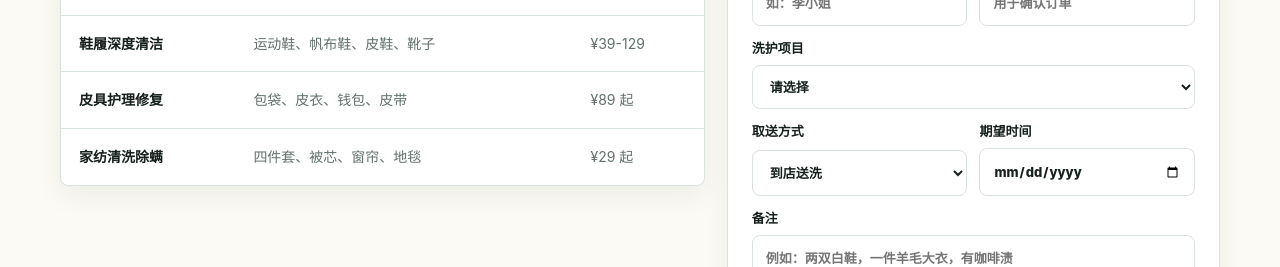
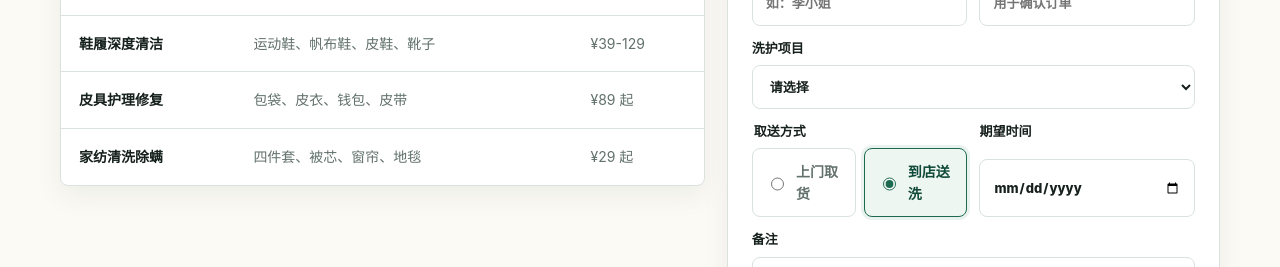
Before and after one commit to sunjianbo-123/cloth-shoe-care, a Next.js app: page / in a window 1280 px wide. Shown: the part 2520-2787 px from the top of the page. Built offline with nearby package versions, Linux system fonts and the light colour scheme.

Commit message:
增加取货方式的选择

```diff
--- a/app/globals.css
+++ b/app/globals.css
@@ -625,6 +625,61 @@ textarea:focus {
   gap: 12px;
 }
 
+.delivery-field {
+  border: 0;
+  padding: 0;
+  margin: 0;
+  min-width: 0;
+}
+
+.delivery-field legend {
+  margin-bottom: 7px;
+  color: var(--ink);
+  font-size: 13px;
+  font-weight: 800;
+}
+
+.delivery-options {
+  display: grid;
+  grid-template-columns: 1fr 1fr;
+  gap: 8px;
+}
+
+.delivery-option {
+  min-height: 48px;
+  display: flex;
+  align-items: center;
+  gap: 9px;
+  padding: 12px 13px;
+  border: 1px solid var(--line);
+  border-radius: 8px;
+  background: #fff;
+  color: var(--muted);
+  cursor: pointer;
+  transition: border-color .18s ease, box-shadow .18s ease, background .18s ease;
+}
+
+.delivery-option input {
+  width: 16px;
+  height: 16px;
+  padding: 0;
+  border-radius: 50%;
+  accent-color: var(--green);
+}
+
+.delivery-option span {
+  min-width: 0;
+  color: inherit;
+  font-size: 14px;
+}
+
+.delivery-option:has(input:checked) {
+  border-color: var(--green);
+  background: #eef6f1;
+  color: var(--green-dark);
+  box-shadow: 0 0 0 3px rgba(28, 107, 81, .09);
+}
+
 .gallery {
   padding-top: 0;
 }
--- a/app/page.tsx
+++ b/app/page.tsx
@@ -273,13 +273,19 @@ export default function Home() {
                     </select>
                   </label>
                   <div className="form-row">
-                    <label>
-                      取送方式
-                      <select name="pickup" required defaultValue="到店送洗">
-                        <option>到店送洗</option>
-                        <option>同城取送</option>
-                      </select>
-                    </label>
+                    <fieldset className="delivery-field">
+                      <legend>取送方式</legend>
+                      <div className="delivery-options">
+                        <label className="delivery-option">
+                          <input type="radio" name="pickup" value="上门取货" required />
+                          <span>上门取货</span>
+                        </label>
+                        <label className="delivery-option">
+                          <input type="radio" name="pickup" value="到店送洗" defaultChecked required />
+                          <span>到店送洗</span>
+                        </label>
+                      </div>
+                    </fieldset>
                     <label>
                       期望时间
                       <input type="date" name="date" required />
```
